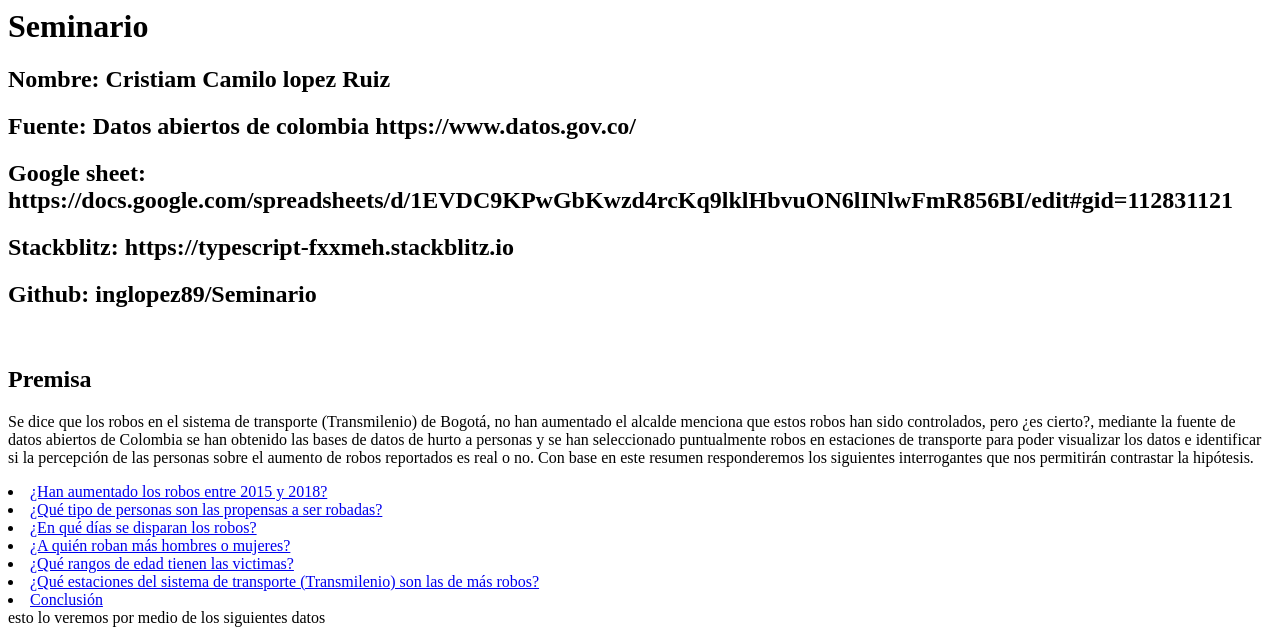
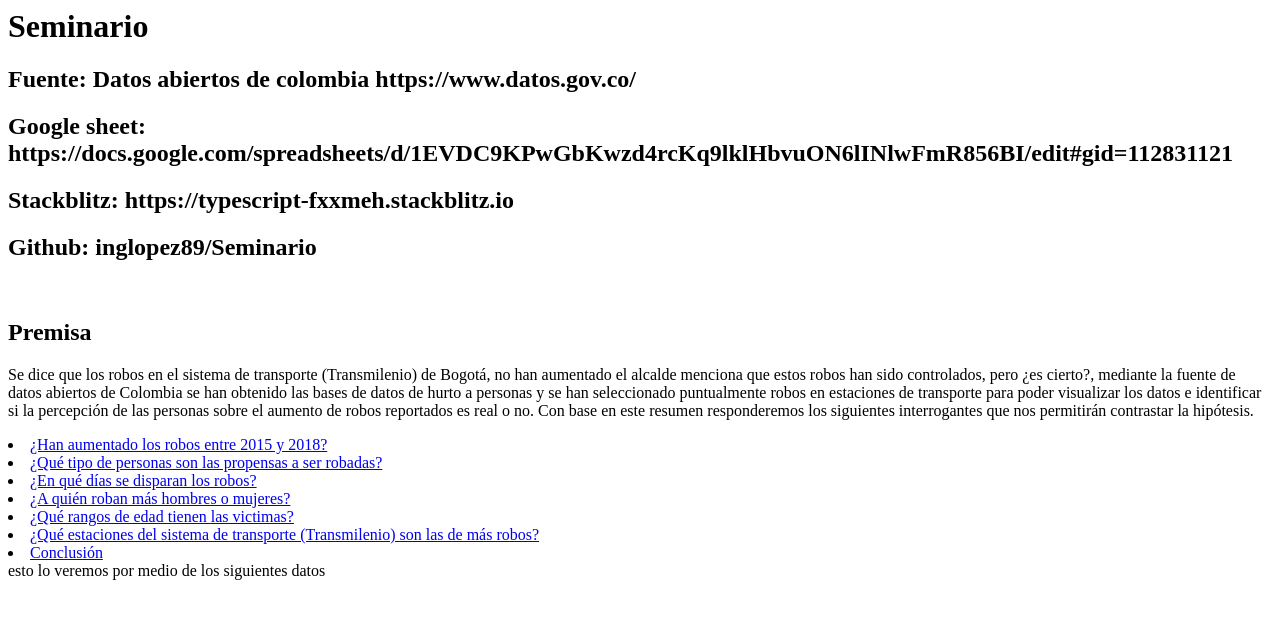
Before and after one commit to inglopez89/Seminario, a website: page index.html in a window 1280 px wide. Shown: the top 630 px of the page. Drawn offline with Linux system fonts and the light colour scheme.

Commit message:
1 file modified

```diff
--- a/index.html
+++ b/index.html
@@ -1,6 +1,6 @@
 <div id="app">
 <h1>Seminario</h1>
-<h2><label>Nombre: Cristiam Camilo lopez Ruiz<label></h2>
+
 <h2><label>Fuente: Datos abiertos de colombia https://www.datos.gov.co/<label></h2>
 <h2><label>Google sheet: https://docs.google.com/spreadsheets/d/1EVDC9KPwGbKwzd4rcKq9lklHbvuON6lINlwFmR856BI/edit#gid=112831121</label></h2>
 <h2><label>Stackblitz: https://typescript-fxxmeh.stackblitz.io</label></h2>
```
